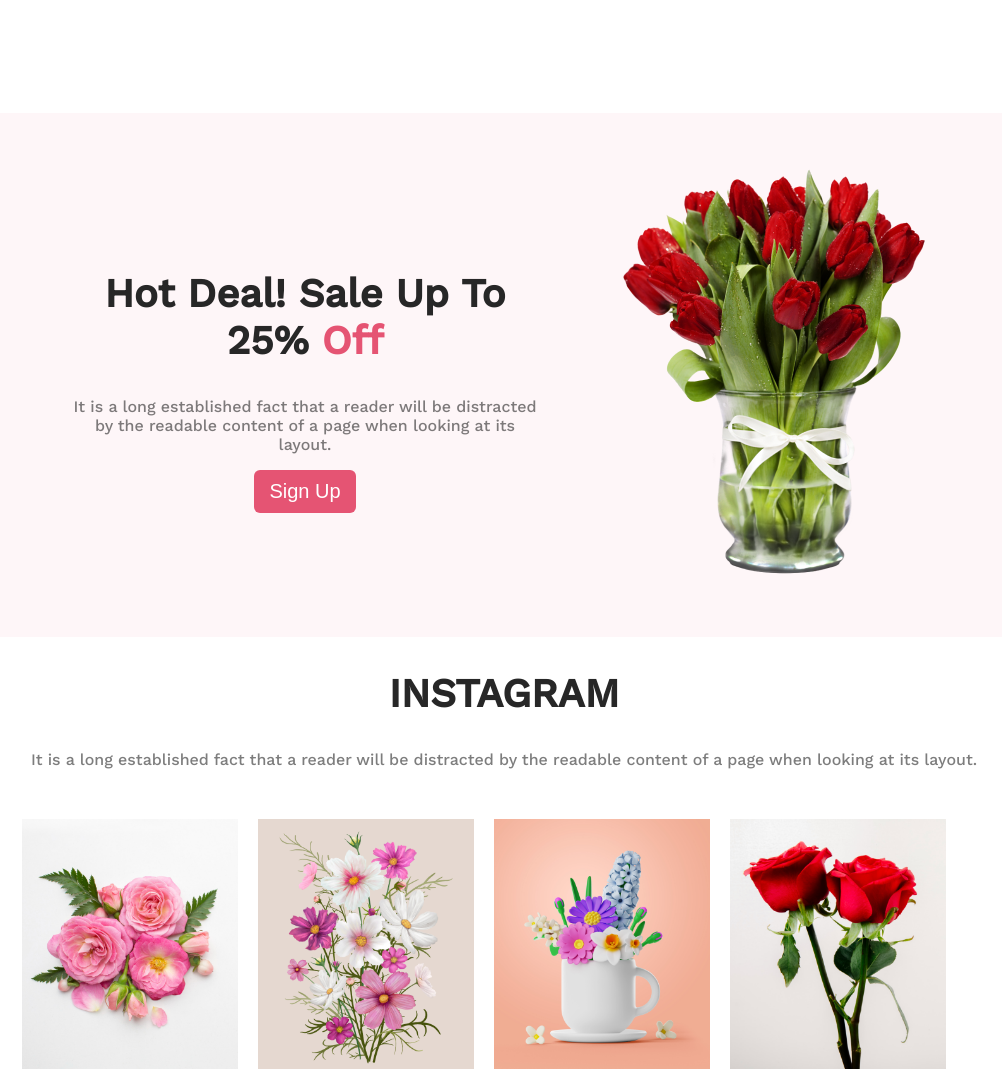
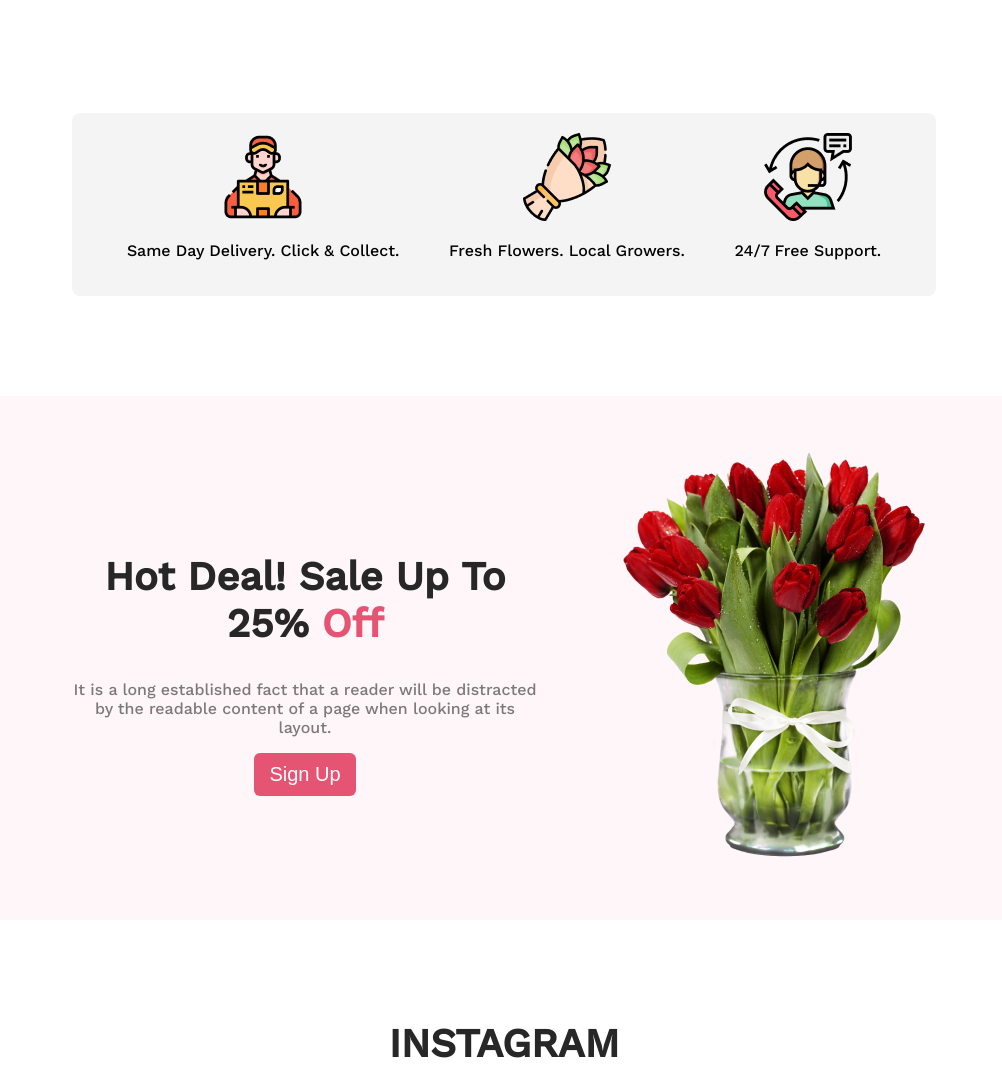
Before and after one commit to Programmer-Jarif/flower-shop, a plain HTML site: page index.html in a window 1280 px wide. Shown: the part 1449-2521 px from the top of the page, without its empty margins (136-1138 px from the left). Drawn offline with nearby package versions, Linux system fonts and the light colour scheme.

Commit message:
all done

```diff
--- a/index.html
+++ b/index.html
@@ -68,6 +68,32 @@
           <p>Pink Flower Tree</p>
           <p>Pink Flower Tree</p>
           <p>Pink Flower Tree</p>
+        </div>
+      </section>
+
+      <!-- delivery area  -->
+      <section>
+        <div class="delivery-section">
+          <div class="delivery-man">
+            <a href="">
+              <img src="Flower Asset/Group 57.png" alt="" />
+            </a>
+            <p>Same Day Delivery. Click & Collect.</p>
+          </div>
+
+          <div class="delivery-man">
+            <a href="">
+              <img src="Flower Asset/Group 58.png" alt="" />
+            </a>
+            <p>Fresh Flowers. Local Growers.</p>
+          </div>
+
+          <div class="delivery-man">
+            <a href="">
+              <img src="Flower Asset/Group 59.png" alt="" />
+            </a>
+            <p>24/7 Free Support.</p>
+          </div>
         </div>
       </section>
 
--- a/style/styles.css
+++ b/style/styles.css
@@ -92,6 +92,25 @@ background: #a7216226;
     margin-bottom: 100px;
 }
 
+
+/* delivery-section */
+.delivery-section{
+    display: flex;
+    border-radius: 8px;
+background: rgba(39, 39, 39, 0.05);
+margin: 30px 200px 40px 200px;
+justify-content: space-around;
+padding: 20px 30px;
+margin-bottom: 50px;
+
+}
+
+.delivery-man{
+    align-items: center;
+    text-align: center;
+
+}
+
 /* hot deal area start  */
 .hot-deal-section{
     display: flex;
@@ -100,6 +119,9 @@ background: #e554730d;
     padding: 50px 200px;
     align-items: center;
     gap: 80px;
+    margin-bottom: 100px;
+    margin-top: 100px;
+
 }
 .hot-deal-info{
     text-align: center;
@@ -166,6 +188,8 @@ width: 75%;
 border-radius: 8px;
 margin: auto;
 padding: 30px 50px;
+margin-top: 100px;
+margin-bottom: 80px;
 
 }
 .lateast-deal-info{
```
